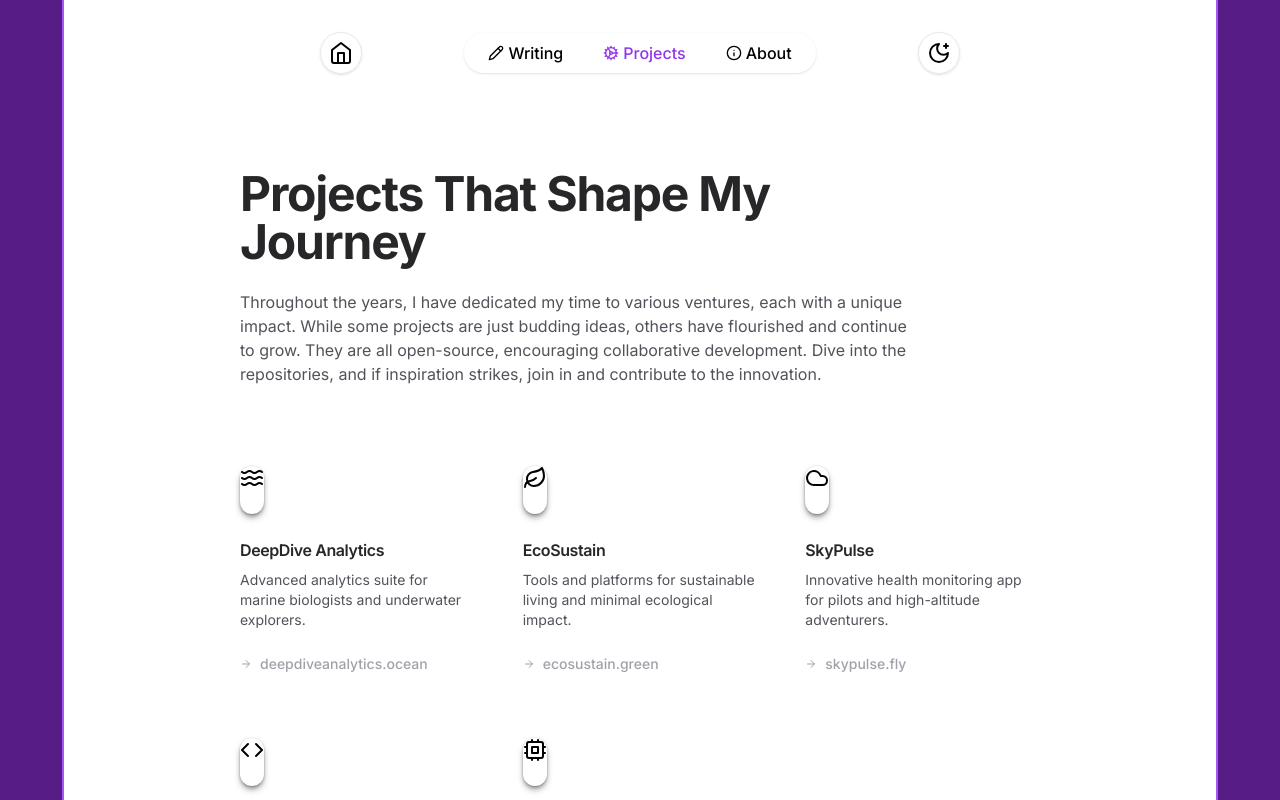
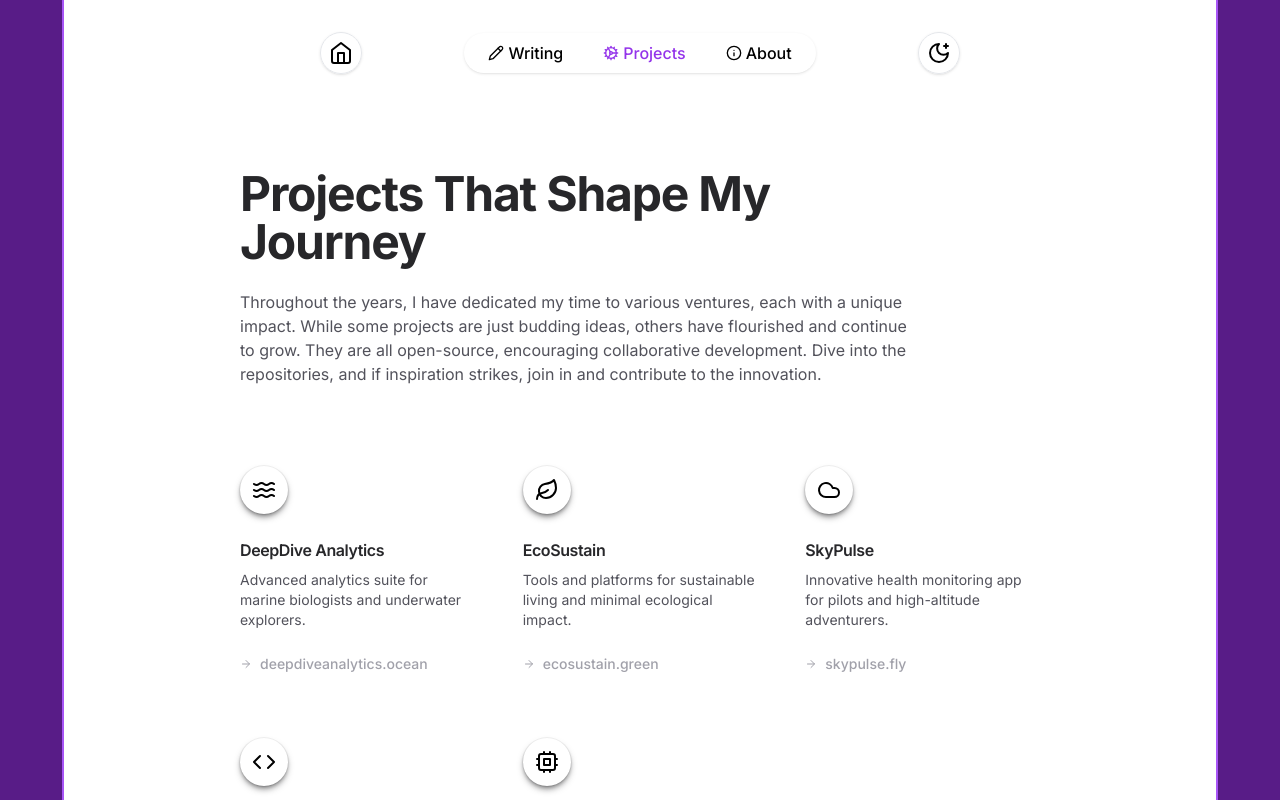
Before and after one commit to imran-farooq7/home-hub-completed, a Next.js app: page /projects in a window 1280 px wide. Shown: the top 800 px of the page. Built offline with nearby package versions, Linux system fonts and the light colour scheme.

Commit message:
Projects page icon bug resolved

```diff
--- a/app/projects/page.tsx
+++ b/app/projects/page.tsx
@@ -23,7 +23,7 @@ const ProjectsPage = () => {
 							key={project.name}
 							className="relative group flex flex-col items-start"
 						>
-							<div className="relative h-12 z-10 items-center justify-center rounded-full bg-white shadow-md shadow-zinc-800/50 ring-1 ring-zinc-900/5 dark:border-zinc-700/50 dark:bg-zinc-800 dark:ring-0">
+							<div className="relative h-12 w-12 z-10 flex items-center justify-center rounded-full bg-white shadow-md shadow-zinc-800/50 ring-1 ring-zinc-900/5 dark:border-zinc-700/50 dark:bg-zinc-800 dark:ring-0">
 								<project.icon />
 							</div>
 							<h2 className="mt-6 font-semibold text-base tracking-tight text-zinc-800 dark:text-zinc-100">
```
